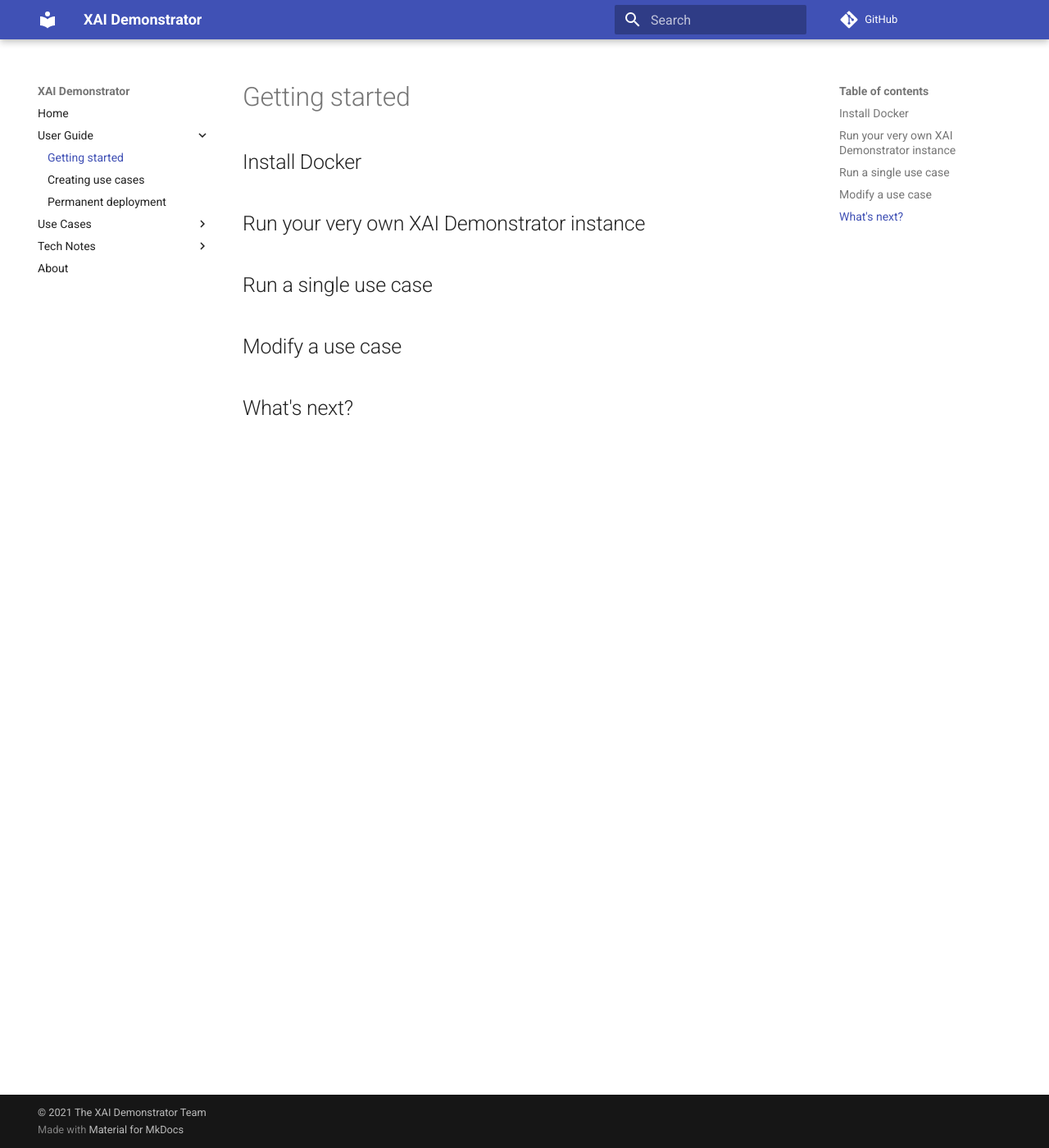
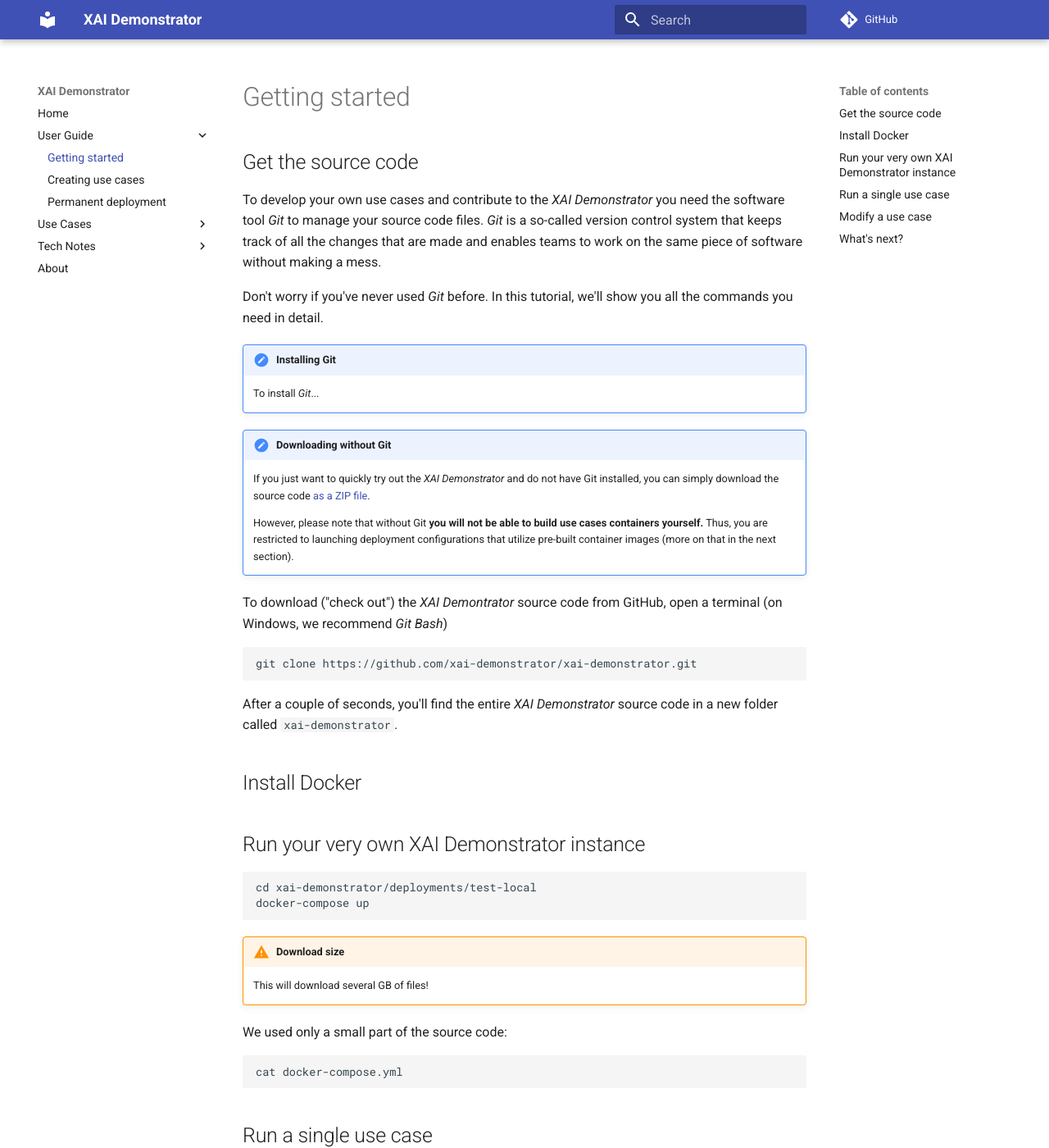
Before and after one commit to XAI-Demonstrator/xai-demonstrator, an MkDocs documentation site: the page built from docs/user-guide/getting-started.md, in a window 1280 px wide and 1400 px high. Shown: the whole window at 82% size. Built offline with MkDocs 1.6.1 and Material for MkDocs 9.7.7, drawn with Linux system fonts in a browser that asks for light colours; comment, search, counter and statistics services are not loaded; some of the changed text lies outside the part shown.

Commit message:
Basic Getting Started

````diff
--- a/docs/user-guide/getting-started.md
+++ b/docs/user-guide/getting-started.md
@@ -1,16 +1,84 @@
 # Getting started
 
 
+
+## Get the source code
+
+To develop your own use cases and contribute to the _XAI Demonstrator_
+you need the software tool *Git* to manage your source code files.
+*Git* is a so-called version control system that keeps track of all
+the changes that are made and enables teams to work on the same piece
+of software without making a mess.
+
+Don't worry if you've never used *Git* before.
+In this tutorial, we'll show you all the commands you need in detail.
+
+
+!!! note "Installing Git"
+
+    To install *Git*...
+
+!!! note "Downloading without Git"
+
+    If you just want to quickly try out the _XAI Demonstrator_ and
+    do not have Git installed, you can simply download the source code
+    [as a ZIP file]().
+
+    However, please note that without Git **you will not be able to
+    build use cases containers yourself.** Thus, you are restricted to
+    launching deployment configurations that utilize pre-built container
+    images (more on that in the next section).
+
+To download ("check out") the _XAI Demontrator_ source code from GitHub,
+open a terminal (on Windows, we recommend *Git Bash*)
+```bash
+git clone https://github.com/xai-demonstrator/xai-demonstrator.git
+```
+
+After a couple of seconds, you'll find  the entire _XAI Demonstrator_ source
+code in a new folder called `xai-demonstrator`.
+
 ## Install Docker
+
 
 
 ## Run your very own XAI Demonstrator instance
 
 
+```bash
+cd xai-demonstrator/deployments/test-local
+docker-compose up
+```
+
+!!! warning "Download size"
+
+    This will download several GB of files!
+
+We used only a small part of the source code:
+
+```bash
+cat docker-compose.yml
+```
+
 ## Run a single use case
 
+What does it do?
+
+```bash
+cd xai-demonstrator/visual-inspection
+docker build .
+docker run .
+```
+
+You can take a look at the `Dockerfile`, we'll get to that in
+more detail later.
 
 ## Modify a use case
 
+(Make a small change to the frontend.)
 
 ## What's next?
+
+Congratulations!
+You have not only set up everything that's necessary to run your very
+own _XAI Demonstrator_, but already  a use case.
````
